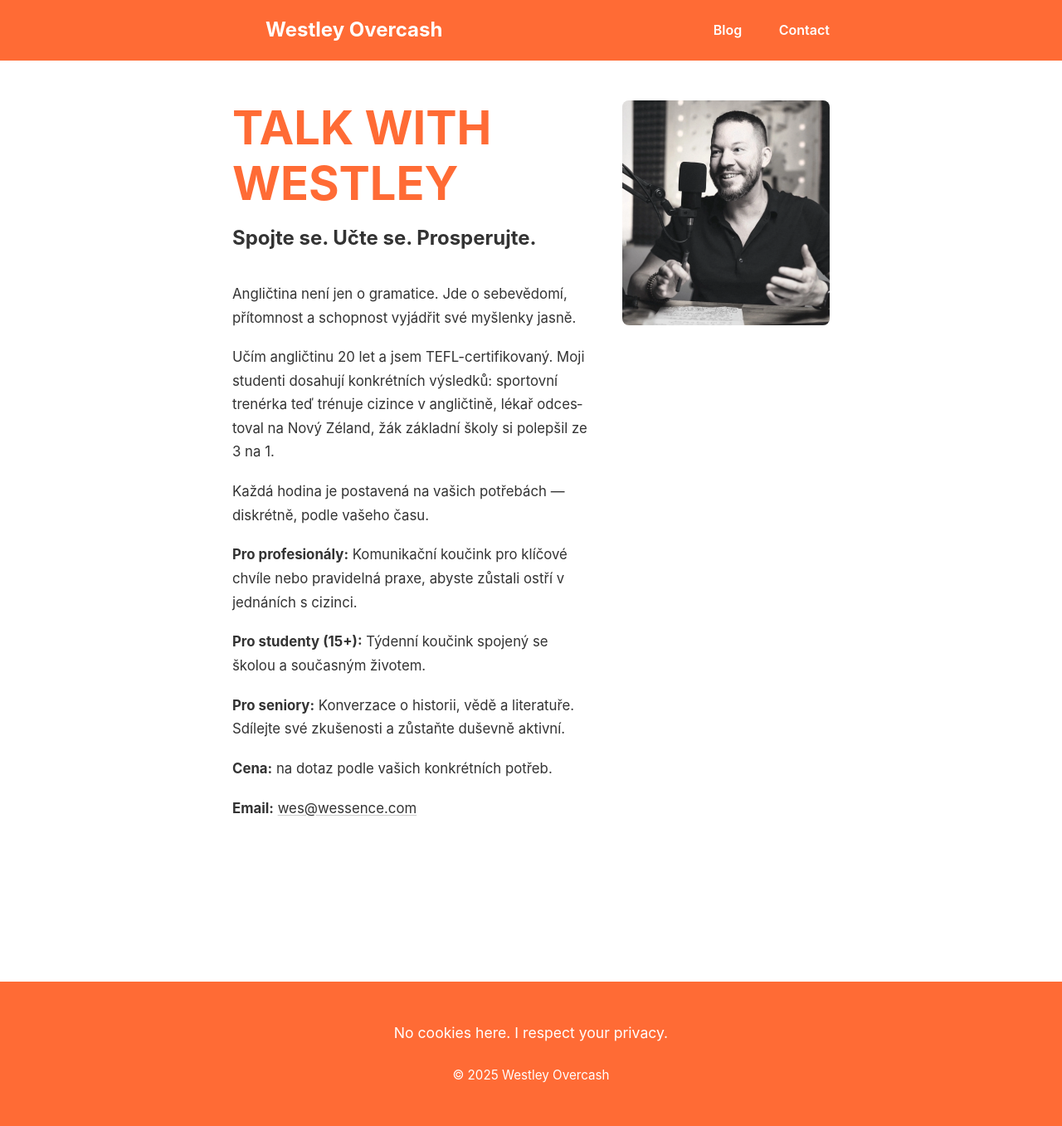
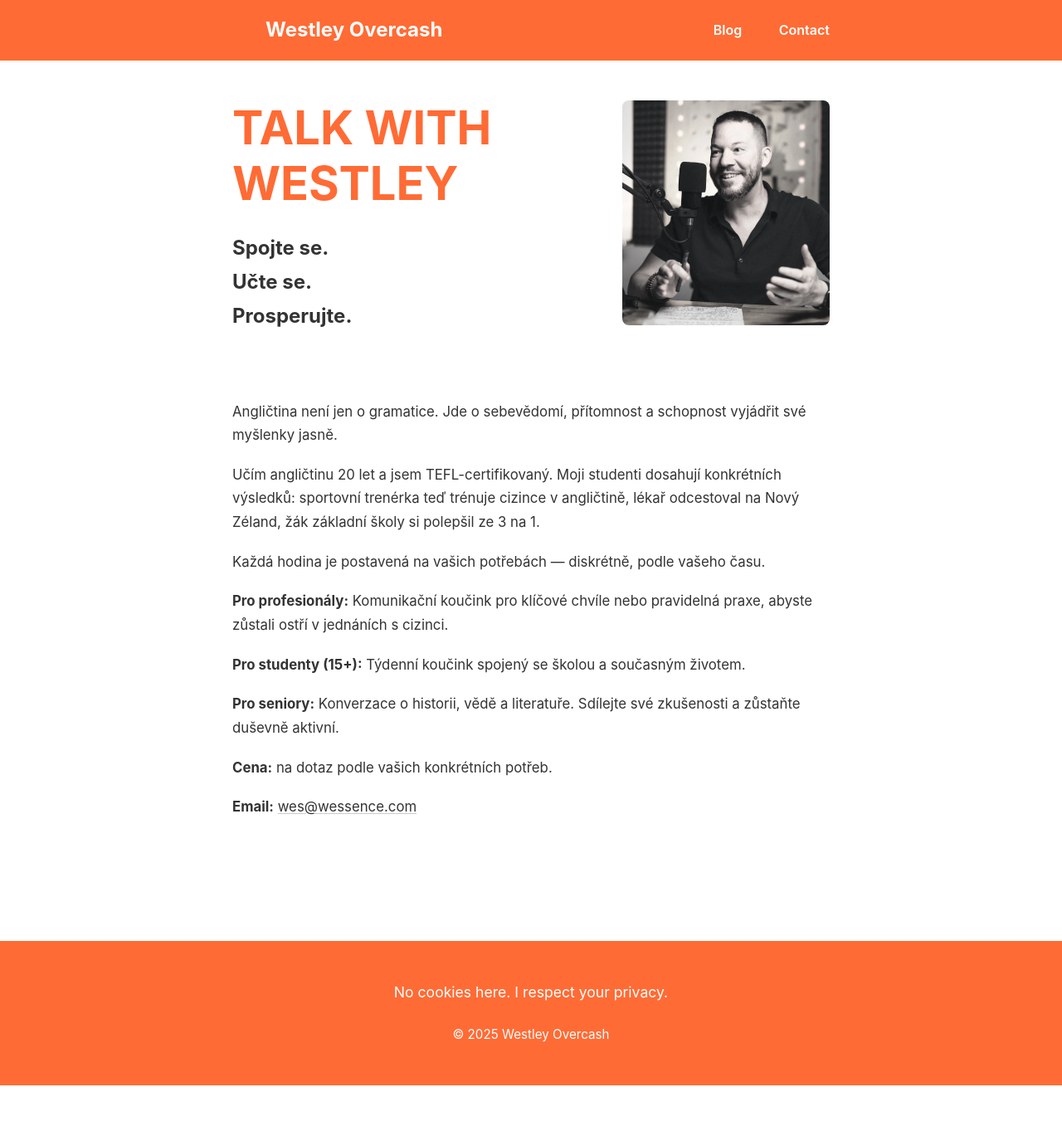
Before and after one commit to westleyovercash/westleyovercash.github.io, a Jekyll site: the page built from talkwithwestley.md, in a window 1280 px wide. Shown: the whole page at 83% size. Built offline with Jekyll 4.4.1, drawn with Linux system fonts in a browser that asks for light colours; after the commit the page ends 1308 px from its top, so only the background shows below that.

Commit message:
Update talkwithwestley.md

```diff
--- a/talkwithwestley.md
+++ b/talkwithwestley.md
@@ -5,33 +5,30 @@ permalink: /talkwithwestley/
 ---
 
 <div style="display: flex; align-items: flex-start; gap: 40px; margin-bottom: 3rem; flex-wrap: wrap;">
-
   <div style="flex: 1; min-width: 300px;">
-    <h1 style="margin: 0 0 0.75rem 0;">TALK WITH WESTLEY</h1>
+    <h1 style="margin-top: 0; margin-bottom: 1.5rem;">TALK WITH WESTLEY</h1>
     <p style="font-size: 1.5rem; font-weight: 700; margin: 0 0 2rem 0;">
-      Spojte se. Učte se. Prosperujte.
+      Spojte se.<br/>Učte se.<br/>Prosperujte.
     </p>
-
-    <p>Angličtina není jen o gramatice. Jde o sebevědomí, přítomnost a schopnost vyjádřit své myšlenky jasně.</p>
-
-    <p>Učím angličtinu 20 let a jsem TEFL-certifikovaný. Moji studenti dosahují konkrétních výsledků:
-    sportovní trenérka teď trénuje cizince v angličtině, lékař odcestoval na Nový Zéland, žák základní školy si polepšil ze 3 na 1.</p>
-
-    <p>Každá hodina je postavená na vašich potřebách — diskrétně, podle vašeho času.</p>
-
-    <p><strong>Pro profesionály:</strong> Komunikační koučink pro klíčové chvíle nebo pravidelná praxe, abyste zůstali ostří v jednáních s cizinci.</p>
-
-    <p><strong>Pro studenty (15+):</strong> Týdenní koučink spojený se školou a současným životem.</p>
-
-    <p><strong>Pro seniory:</strong> Konverzace o historii, vědě a literatuře. Sdílejte své zkušenosti a zůstaňte duševně aktivní.</p>
-
-    <p><strong>Cena:</strong> na dotaz podle vašich konkrétních potřeb.</p>
-
-    <p><strong>Email:</strong> <a href="mailto:wes@wessence.com">wes@wessence.com</a></p>
   </div>
-
   <div style="flex: 0 0 250px;">
     <img src="/assets/css/images/Westley-Overcash.jpg" alt="Westley Overcash" style="max-width: 250px; width: 100%; border-radius: 8px;">
   </div>
+</div>
 
-</div>
+<p>Angličtina není jen o gramatice. Jde o sebevědomí, přítomnost a schopnost vyjádřit své myšlenky jasně.</p>
+
+<p>Učím angličtinu 20 let a jsem TEFL-certifikovaný. Moji studenti dosahují konkrétních výsledků:
+sportovní trenérka teď trénuje cizince v angličtině, lékař odcestoval na Nový Zéland, žák základní školy si polepšil ze 3 na 1.</p>
+
+<p>Každá hodina je postavená na vašich potřebách — diskrétně, podle vašeho času.</p>
+
+<p><strong>Pro profesionály:</strong> Komunikační koučink pro klíčové chvíle nebo pravidelná praxe, abyste zůstali ostří v jednáních s cizinci.</p>
+
+<p><strong>Pro studenty (15+):</strong> Týdenní koučink spojený se školou a současným životem.</p>
+
+<p><strong>Pro seniory:</strong> Konverzace o historii, vědě a literatuře. Sdílejte své zkušenosti a zůstaňte duševně aktivní.</p>
+
+<p><strong>Cena:</strong> na dotaz podle vašich konkrétních potřeb.</p>
+
+<p><strong>Email:</strong> <a href="mailto:wes@wessence.com">wes@wessence.com</a></p>
```
